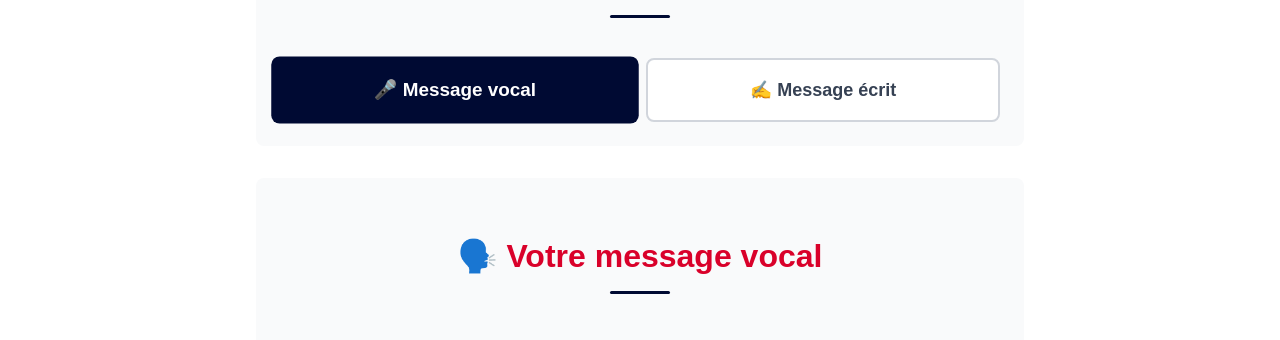
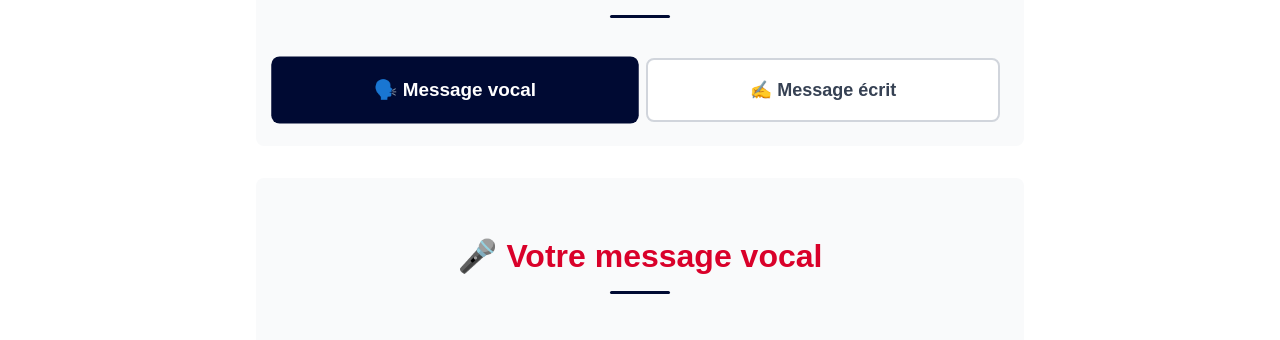
Before and after one commit to Vertocz/webappffsa, a Next.js app: page /depot in a window 1280 px wide. Shown: the part 402-742 px from the top of the page. Built offline with nearby package versions, Linux system fonts and the light colour scheme.

Commit message:
emojis audio

```diff
--- a/components/SignalForm.tsx
+++ b/components/SignalForm.tsx
@@ -116,7 +116,7 @@ export default function SignalForm() {
                 : 'bg-white text-gray-700 border-2 border-gray-300 hover:border-[var(--blue)]'
             }`}
           >
-            🎤 Message vocal
+            🗣️ Message vocal
           </button>
           <button
             type="button"
@@ -135,7 +135,7 @@ export default function SignalForm() {
       {/* Enregistrement vocal */}
       {typeDepot === 'vocal' && (
         <div className="bg-gray-50 p-6 rounded-lg space-y-6">
-          <h2 className="text-xl font-bold text-[var(--blue)]">🗣️ Votre message vocal</h2>
+          <h2 className="text-xl font-bold text-[var(--blue)]">🎤 Votre message vocal</h2>
           <VoiceRecorder
             onRecordingComplete={handleRecordingComplete}
             audioBlob={audioBlob}
```
